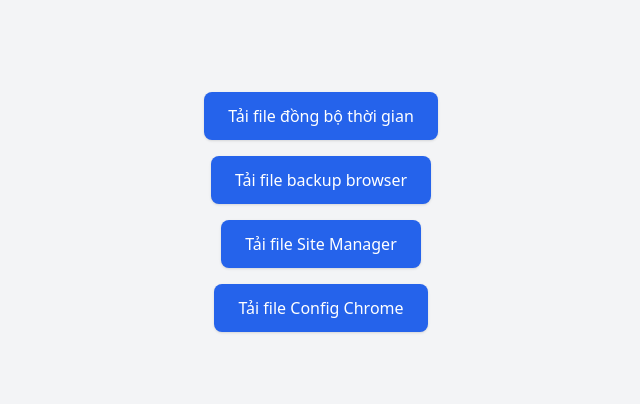
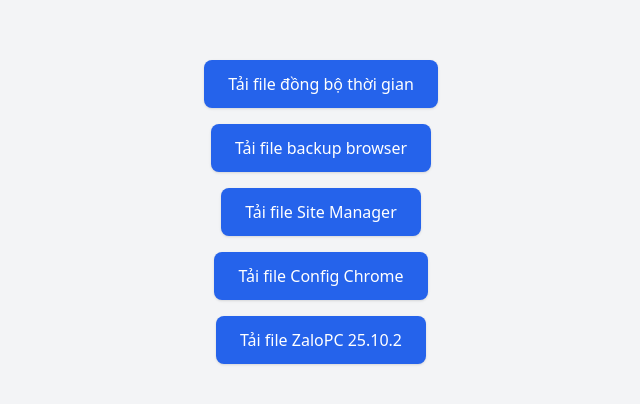
Before and after one commit to truongnx2601/synctime, a React (Vite) app: page / in a window 1280 px wide. Shown: the part 188-592 px from the top of the page, without its empty margins (319-959 px from the left). Built offline with nearby package versions, Linux system fonts and the light colour scheme.

Commit message:
update download zalopc ver 25.10.2

```diff
--- a/src/App.jsx
+++ b/src/App.jsx
@@ -120,6 +120,16 @@
   URL.revokeObjectURL(url);
 };
 
+function handleDownload5() {
+  const link = document.createElement('a');
+  link.href =
+    'https://github.com/truongnx2601/dalitsoft/releases/download/v25.10.2/ZaloSetup-25-10-2.exe';
+  link.download = 'Zalo-pc-25-10-2.exe';
+  document.body.appendChild(link);
+  link.click();
+  document.body.removeChild(link);
+  };
+
 
   return (
     <div className="flex flex-col items-center justify-center h-screen bg-gray-100 gap-4">
@@ -147,6 +157,12 @@
       >
         Tải file Config Chrome
       </button>
+      <button
+        onClick={handleDownload5}
+        className="px-6 py-3 bg-blue-600 text-white rounded-lg shadow hover:bg-blue-700"
+      >
+        Tải file ZaloPC 25.10.2
+      </button>
     </div>
   );
 }
```
